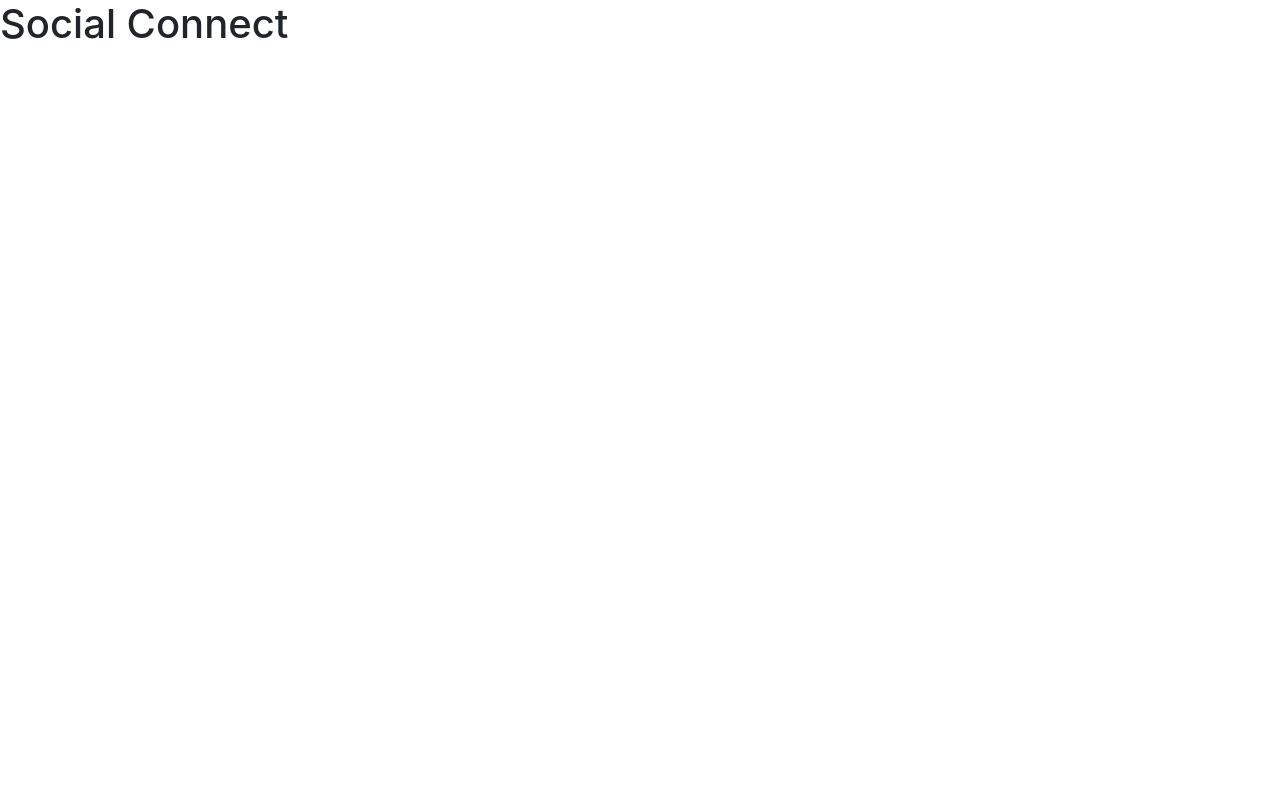
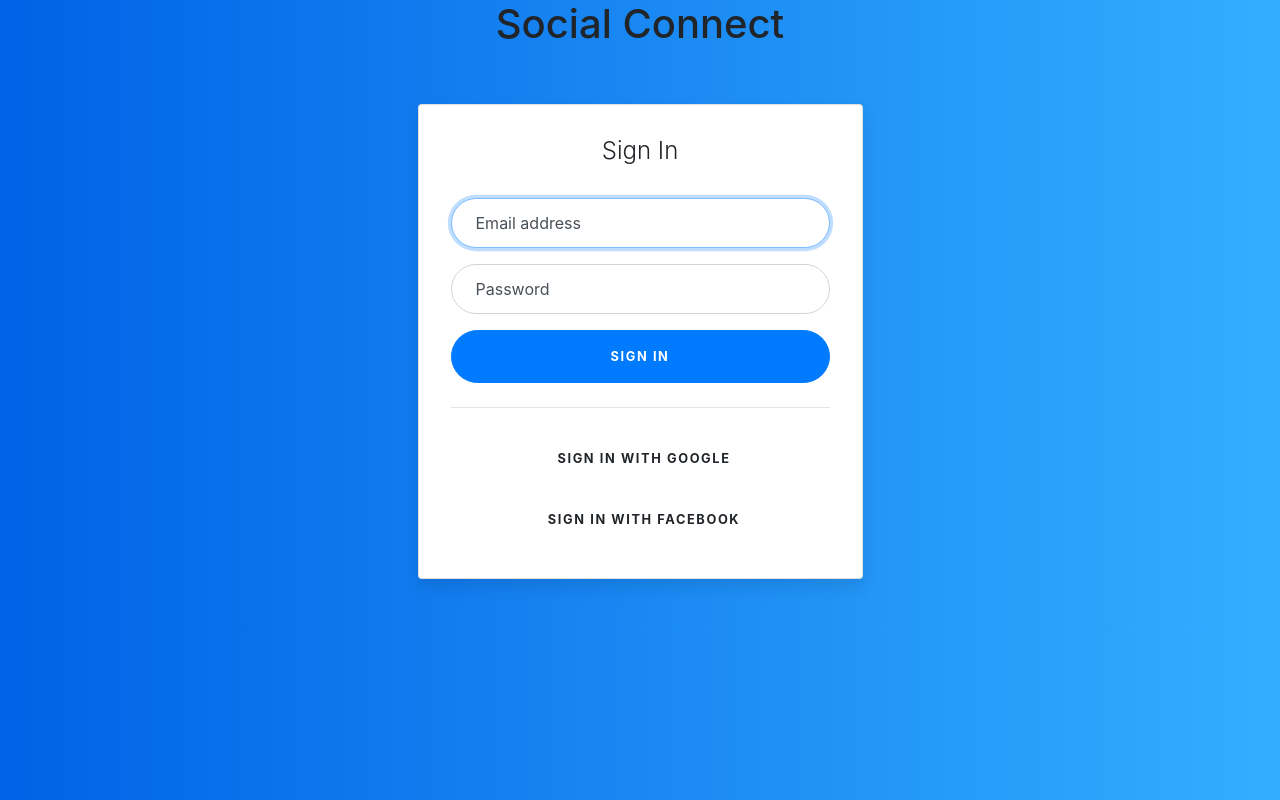
Before and after one commit to rchowdhury99/Social-Connect, a Flask app: page / in a window 1280 px wide. Before the commit the page is almost empty. Run offline with Flask 2, Linux system fonts and the light colour scheme; some libraries are stand-ins or nearby versions.

Commit message:
Added Logo & Login Page

```diff
--- /dev/null
+++ b/WEB/static/css/styles.css
@@ -0,0 +1,110 @@
+:root {
+  --input-padding-x: 1.5rem;
+  --input-padding-y: .75rem;
+}
+
+body {
+  background: #007bff;
+  background: linear-gradient(to right, #0062E6, #33AEFF);
+}
+
+.card-signin {
+  border: 0;
+  border-radius: 1rem;
+  box-shadow: 0 0.5rem 1rem 0 rgba(0, 0, 0, 0.1);
+}
+
+.card-signin .card-title {
+  margin-bottom: 2rem;
+  font-weight: 300;
+  font-size: 1.5rem;
+}
+
+.card-signin .card-body {
+  padding: 2rem;
+}
+
+.form-signin {
+  width: 100%;
+}
+
+.form-signin .btn {
+  font-size: 80%;
+  border-radius: 5rem;
+  letter-spacing: .1rem;
+  font-weight: bold;
+  padding: 1rem;
+  transition: all 0.2s;
+}
+
+.form-label-group {
+  position: relative;
+  margin-bottom: 1rem;
+}
+
+.form-label-group input {
+  height: auto;
+  border-radius: 2rem;
+}
+
+.form-label-group>input,
+.form-label-group>label {
+  padding: var(--input-padding-y) var(--input-padding-x);
+}
+
+.form-label-group>label {
+  position: absolute;
+  top: 0;
+  left: 0;
+  display: block;
+  width: 100%;
+  margin-bottom: 0;
+  /* Override default `<label>` margin */
+  line-height: 1.5;
+  color: #495057;
+  border: 1px solid transparent;
+  border-radius: .25rem;
+  transition: all .1s ease-in-out;
+}
+
+.form-label-group input::-webkit-input-placeholder {
+  color: transparent;
+}
+
+.form-label-group input:-ms-input-placeholder {
+  color: transparent;
+}
+
+.form-label-group input::-ms-input-placeholder {
+  color: transparent;
+}
+
+.form-label-group input::-moz-placeholder {
+  color: transparent;
+}
+
+.form-label-group input::placeholder {
+  color: transparent;
+}
+
+.form-label-group input:not(:placeholder-shown) {
+  padding-top: calc(var(--input-padding-y) + var(--input-padding-y) * (2 / 3));
+  padding-bottom: calc(var(--input-padding-y) / 3);
+}
+
+.form-label-group input:not(:placeholder-shown)~label {
+  padding-top: calc(var(--input-padding-y) / 3);
+  padding-bottom: calc(var(--input-padding-y) / 3);
+  font-size: 12px;
+  color: #777;
+}
+
+.btn-google {
+  color: white;
+  background-color: #ea4335;
+}
+
+.btn-facebook {
+  color: white;
+  background-color: #3b5998;
+}
--- a/WEB/templates/index.html
+++ b/WEB/templates/index.html
@@ -1,6 +1,7 @@
 <!DOCTYPE html>
 <html lang="en">
 <head>
+      <link rel="stylesheet" href={{url_for('static', filename='css/styles.css')}}>
       <link rel="stylesheet" href={{url_for('static', filename='css/bootstrap.min.css')}}>
       <meta charset="UTF-8">
       <meta name="viewport" content="width=device-width, initial-scale=1.0">
@@ -8,10 +9,34 @@
       <title>Social Connect</title>
 </head>
 <body>
-      <h1>Social Connect</h1>
-      <br>
-      <div class="login-form">
+      <div class="container">
+        <h1 class="text-center">Social Connect</h1>
+          <div class="row">
+            <div class="col-sm-9 col-md-7 col-lg-5 mx-auto">
+              <div class="card card-signin my-5">
+                <div class="card-body">
+                  <h5 class="card-title text-center">Sign In</h5>
+                  <form class="form-signin">
+                    <div class="form-label-group">
+                      <input type="email" id="inputEmail" class="form-control" placeholder="Email address" required autofocus>
+                      <label for="inputEmail">Email address</label>
+                    </div>
 
+                    <div class="form-label-group">
+                      <input type="password" id="inputPassword" class="form-control" placeholder="Password" required>
+                      <label for="inputPassword">Password</label>
+                    </div>
+
+                    <button class="btn btn-lg btn-primary btn-block text-uppercase" type="submit">Sign in</button>
+                    <hr class="my-4">
+                    <button class="btn btn-lg btn-google btn-block text-uppercase" type="submit"><i class="fab fa-google mr-2"></i> Sign in with Google</button>
+                    <button class="btn btn-lg btn-facebook btn-block text-uppercase" type="submit"><i class="fab fa-facebook-f mr-2"></i> Sign in with Facebook</button>
+                  </form>
+                </div>
+              </div>
+            </div>
+          </div>
+        </div>
       <script src={{url_for('static', filename='js/jquery-3.2.1.slim.min.js')}}></script>
       <script src={{url_for('static', filename='js/popper.min.js')}}></script>
       <script src={{url_for('static', filename='js/bootstrap.min.js')}}></script>
```
